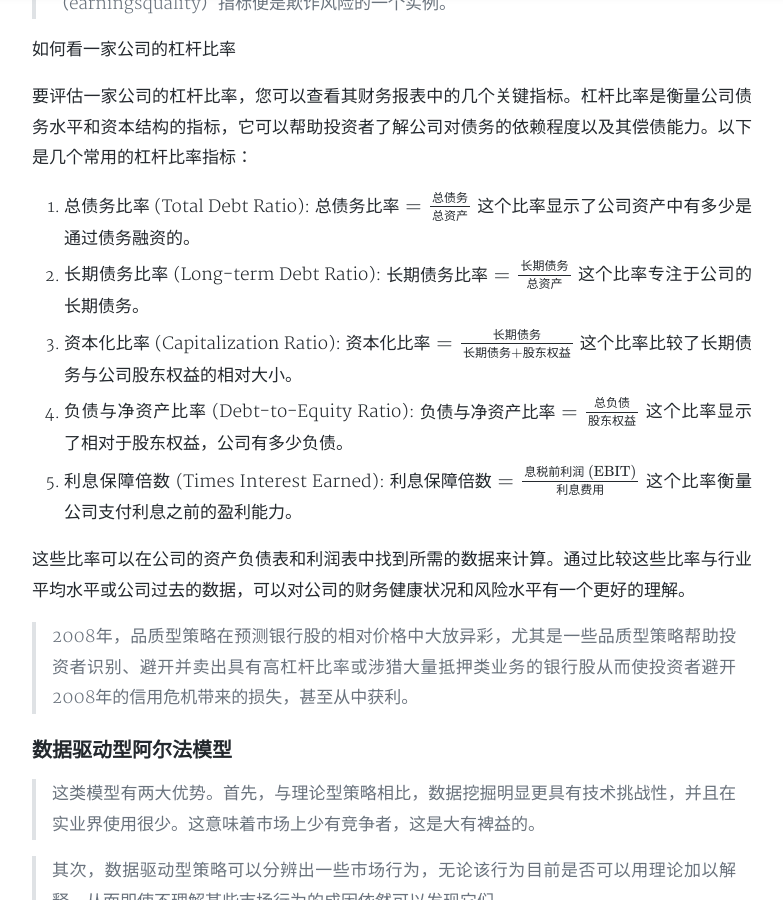
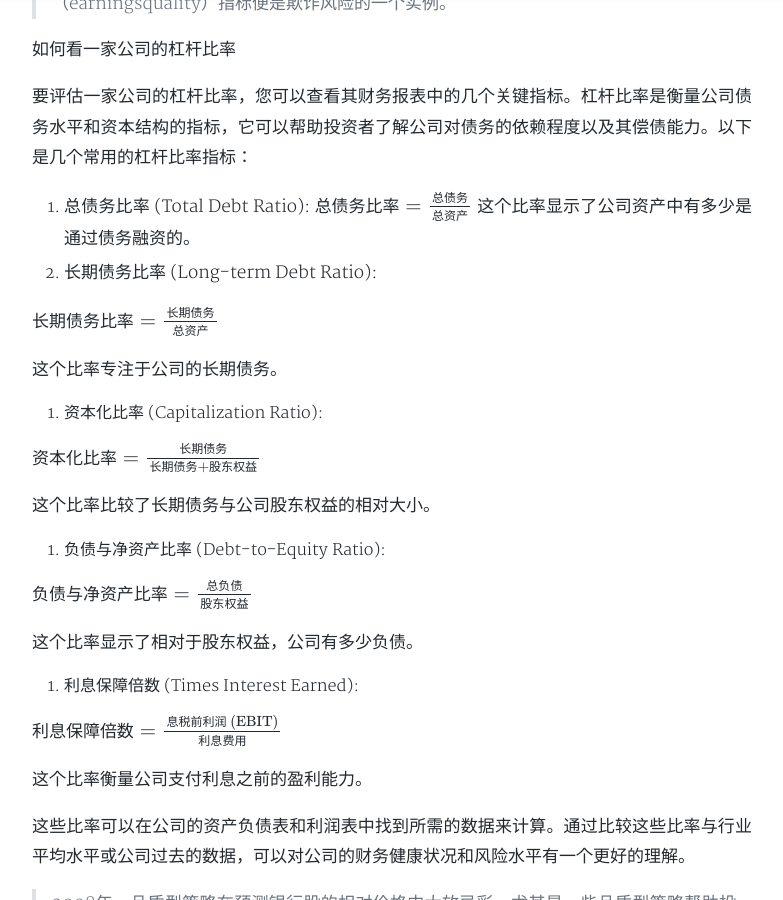
Before and after one commit to stardust1900/stardust1900.github.io, a Jekyll site: the page built from _posts/2024-07-08-Inside-the-Black-Box.md, in a window 1280 px wide and 900 px high, scrolled down 4690 px. Shown: the whole window, without its empty margins (248-1031 px from the left). Built offline with Jekyll 4.4.1, drawn with Linux system fonts in a browser that asks for light colours; nearby versions of some CDN libraries; formulas are drawn with MathJax 3; comment, search, counter and statistics services are not loaded; a style sheet for code colours, icons or effects is not loaded.

Commit message:
修改公式

```diff
--- a/_posts/2024-07-08-Inside-the-Black-Box.md
+++ b/_posts/2024-07-08-Inside-the-Black-Box.md
@@ -126,23 +126,31 @@ tags: [量化]
 要评估一家公司的杠杆比率，您可以查看其财务报表中的几个关键指标。杠杆比率是衡量公司债务水平和资本结构的指标，它可以帮助投资者了解公司对债务的依赖程度以及其偿债能力。以下是几个常用的杠杆比率指标：
 
 1. 总债务比率 (Total Debt Ratio):
-$$ \text{总债务比率} = \frac{\text{总债务}}{\text{总资产}} $$
+$$\text{总债务比率} = \frac{\text{总债务}}{\text{总资产}}$$
 这个比率显示了公司资产中有多少是通过债务融资的。
 
 2. 长期债务比率 (Long-term Debt Ratio):
-$$ \text{长期债务比率} = \frac{\text{长期债务}}{\text{总资产}} $$
+
+$\text{长期债务比率} = \frac{\text{长期债务}}{\text{总资产}}$
+
 这个比率专注于公司的长期债务。
 
 3. 资本化比率 (Capitalization Ratio):
-$$ \text{资本化比率} = \frac{\text{长期债务}}{\text{长期债务} + \text{股东权益}} $$
+
+$\text{资本化比率} = \frac{\text{长期债务}}{\text{长期债务} + \text{股东权益}}$
+
 这个比率比较了长期债务与公司股东权益的相对大小。
 
 4. 负债与净资产比率 (Debt-to-Equity Ratio):
-$$ \text{负债与净资产比率} = \frac{\text{总负债}}{\text{股东权益}} $$
+
+$\text{负债与净资产比率} = \frac{\text{总负债}}{\text{股东权益}}$
+
 这个比率显示了相对于股东权益，公司有多少负债。
 
 5. 利息保障倍数 (Times Interest Earned):
-$$ \text{利息保障倍数} = \frac{\text{息税前利润 (EBIT)}}{\text{利息费用}} $$
+
+$\text{利息保障倍数} = \frac{\text{息税前利润 (EBIT)}}{\text{利息费用}}$
+
 这个比率衡量公司支付利息之前的盈利能力。
 
 这些比率可以在公司的资产负债表和利润表中找到所需的数据来计算。通过比较这些比率与行业平均水平或公司过去的数据，可以对公司的财务健康状况和风险水平有一个更好的理解。
```
